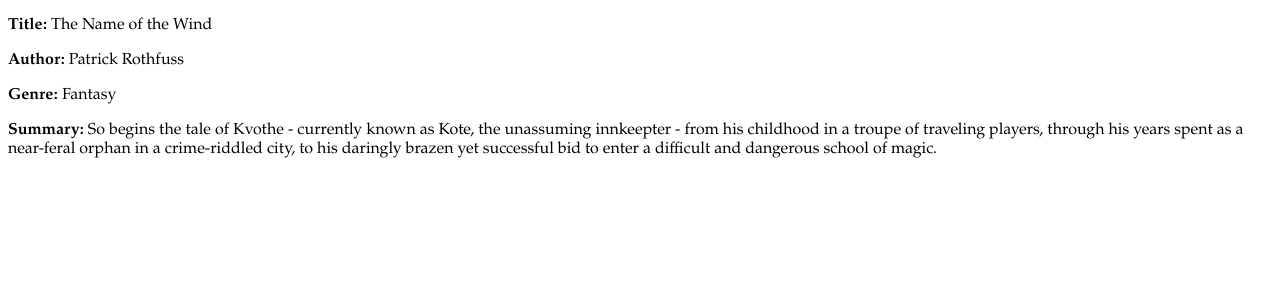
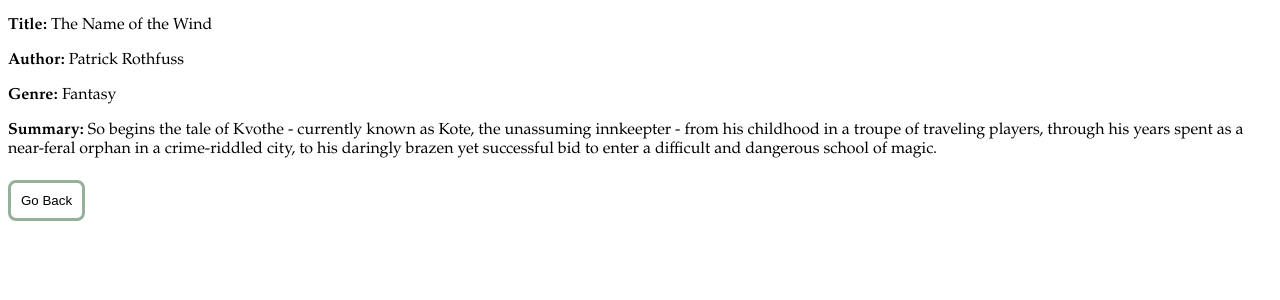
Before and after one commit to RAnderson96/w3_d5_homework, a Flask app: page /library/1 in a window 1280 px wide. Shown: the part 109-409 px from the top of the page. Run offline with Flask 2, Linux system fonts and the light colour scheme.

Commit message:
Added return home button to detail view

```diff
--- a/controllers/controller.py
+++ b/controllers/controller.py
@@ -25,8 +25,3 @@
 def remove_book(title):
     remove_book_from_list(title)
     return redirect('/library')
-
-# @app.route('/library/books/<index>', methods=['POST'])
-# def check_out(index):
-#     checkout_book(index)
-#     return redirect('/library')
--- a/models/library.py
+++ b/models/library.py
@@ -1,7 +1,7 @@
 class Library:
-    def __init__(self, title, author, genre, blurb, checked_out):
+    def __init__(self, title, author, genre, blurb):
         self.title = title
         self.author = author
         self.genre = genre
         self.blurb = blurb
-        self.checked_out = checked_out
+        self.status = None
--- a/models/library_instance.py
+++ b/models/library_instance.py
@@ -10,16 +10,16 @@
 
 
 
-book_1 = Library("The Name of the Wind", "Patrick Rothfuss", "Fantasy", blurb3, False)
-book_2 = Library("The Fellowship of the Ring", "J.R.R Tolkien", "Fantasy", blurb2, False)
-book_3 = Library("Leviathan Wakes", "James S.A. Corey","Science-Fiction", blurb1, False)
-book_4 = Library("IMMUNE", "Philipp Dettmer", "Medical Non-Fiction", blurb4, False)
+book_1 = Library("The Name of the Wind", "Patrick Rothfuss", "Fantasy", blurb3)
+book_2 = Library("The Fellowship of the Ring", "J.R.R Tolkien", "Fantasy", blurb2)
+book_3 = Library("Leviathan Wakes", "James S.A. Corey","Science-Fiction", blurb1)
+book_4 = Library("IMMUNE", "Philipp Dettmer", "Medical Non-Fiction", blurb4)
 
 blurb5 = "Shallan, a minor lighteyed woman whose family and lands are in danger, hatches a daring plot to switch a broken Soulcaster (a device that allows people to change objects to other things) with a working one belonging to Jasnah Kholin, sister of the Alethi king."
-book_5 = Library("The Way of Kings", "Brandon Sanderson", "Fantasy", blurb5, False)
+book_5 = Library("The Way of Kings", "Brandon Sanderson", "Fantasy", blurb5)
 
 blurb6 = "The Colour of Magic is a collection of four stories set on Discworld, a flat planet that is carried by four huge elephants that stand on the back of the giant turtle Great A'Tuin. The stories pivot on the hapless failed wizard Rincewind."
-book_6 = Library("The Colour of Magic", "Terry Pratchett", "Fantasy", blurb6, False)
+book_6 = Library("The Colour of Magic", "Terry Pratchett", "Fantasy", blurb6)
 
 
 books = [book_1, book_2, book_3, book_4, book_5, book_6]
@@ -34,7 +34,3 @@
             book_to_delete=book
             break
     books.remove(book_to_delete)
-
-# def checkout_book(index):
-#     book_to_checkout = books[index]
-#     book_to_checkout.checked_out= not book_to_checkout.checked_out
--- a/static/css/detail.css
+++ b/static/css/detail.css
@@ -19,3 +19,14 @@
     font-weight: bold;
 
 }
+
+
+
+button {
+    vertical-align: middle;
+    margin: 5px 10px 5px 0;
+    padding: 10px;
+    background-color: #fff;
+    border: 3px solid  #97B099 ;
+    border-radius: 8px;
+}
--- a/templates/detail.html
+++ b/templates/detail.html
@@ -17,11 +17,25 @@
     <p><b>Author: </b>{{books.author}}</p>
     <p><b>Genre: </b>{{books.genre}}</p>
 
+
     <div>
         <p><b>Summary: </b> {{books.blurb}}</p>
     </div>
 
 
+
+
+
+    <button onclick="goBack()">Go Back</button>
+
+    <script>
+        function goBack() {
+            window.history.back();
+        }
+    </script>
+
+
+
 </body>
 
 </html>
```
Also changed, not shown: templates/index.html (+3 -10 lines).
